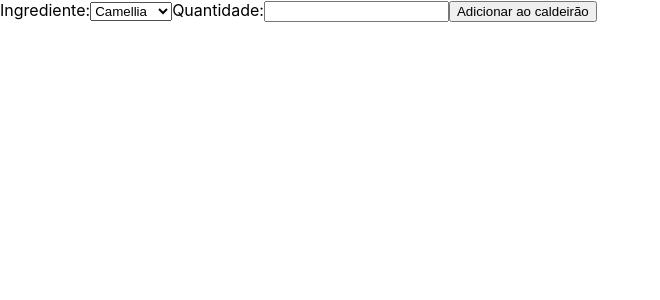
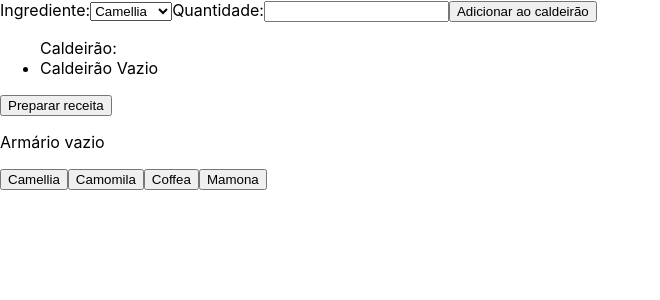
Before and after one commit to renanpbraga/boticarium, a React (Create React App) app: page / in a window 1280 px wide. Shown: the top 300 px of the page, without its empty margins (0-660 px from the left). Built offline with nearby package versions, Linux system fonts and the light colour scheme.

Commit message:
componentiza jardim e ArmarioDePocoes, cria Context e Provider

```diff
--- a/src/App.js
+++ b/src/App.js
@@ -1,11 +1,12 @@
 import React from 'react';
 import Laboratorio from './components/Laboratorio';
+import BoticariumProvider from './context/BoticariumProvider';
 
 function App() {
   return (
-    <div>
+    <BoticariumProvider>
       <Laboratorio />
-    </div>
+    </BoticariumProvider>
   );
 }
 
--- /dev/null
+++ b/src/components/ArmarioDePocoes.jsx
@@ -0,0 +1,33 @@
+import React, { useState, useEffect } from 'react';
+
+function ArmarioDePocoes() {
+  const [itemsFromStorage, setItemsFromStorage] = useState([]);
+
+  useEffect(() => {
+    const setItems = () => {
+      const getItemsFromStorage = JSON.parse(localStorage.getItem('pocoes'));
+      setItemsFromStorage(getItemsFromStorage);
+    };
+    setItems();
+  }, [itemsFromStorage]);
+
+  if(itemsFromStorage === null) {
+    return (
+      <p>Armário vazio</p>
+    );
+  };
+
+  return (
+    <div>
+      <ul>Armário de Poções:
+        {
+          itemsFromStorage.map((pocao) => (
+            <li>{pocao.nome}</li>
+          ))
+        }
+      </ul>
+    </div>
+  )
+}
+
+export default ArmarioDePocoes;
--- /dev/null
+++ b/src/components/Jardim.jsx
@@ -0,0 +1,32 @@
+import React, { useContext, useState } from 'react';
+import BoticariumContext from '../context/BoticariumContext';
+
+function Jardim() {
+  const[ervaColetada, setErvaColetada] = useState([])
+  const {jardim} = useContext(BoticariumContext);
+
+  const coletarErva = (name) => {
+    setErvaColetada([...ervaColetada, name]);
+  }
+
+  console.log(ervaColetada);
+
+  return (
+    <div>
+      {
+        !jardim ? <p>Carregando...</p> : jardim.map((erva) => (
+          <button
+            type="button"
+            name={erva}
+            onClick={((e) => coletarErva(e.target.name))}
+          >
+            {erva}
+          </button>
+        ))
+
+      }
+    </div>
+  )
+}
+
+export default Jardim;
--- a/src/components/Laboratorio.jsx
+++ b/src/components/Laboratorio.jsx
@@ -1,19 +1,49 @@
-import React, {useState} from 'react';
+import React, { useContext } from 'react';
+import BoticariumContext from '../context/BoticariumContext';
+import ArmarioDePocoes from './ArmarioDePocoes';
+import Jardim from './Jardim';
 
 function Laboratorio() {
-  const [ingrediente, setIngrediente] = useState('Camellia');
-  const [quantidade, setQuantidade] = useState();
-  const [caldeirao, setCaldeirao] = useState([]);
+
+  const {
+    ingrediente,
+    setIngrediente,
+    quantidade,
+    setQuantidade,
+    caldeirao,
+    setCaldeirao,
+    grimorio
+  } = useContext(BoticariumContext);
 
   const adicionarIngredientes = () => {
-    if(caldeirao.includes(ingrediente) === false && quantidade > 0){
-      const novoIngrediente = {
-        ingrediente,
-        quantidade,
-      };
+    //special thanks to Eduardo Santos(https://github.com/EduardoSantosF)
+    const novoIngrediente = {
+      ingrediente,
+      quantidade,
+    };
+    const foundIngred = caldeirao.find((ingred) => ingred.ingrediente === ingrediente)
+    if(!foundIngred  && quantidade > 0){
       setCaldeirao([...caldeirao, novoIngrediente]);
     }
+    else {
+      const newCaldeirao = caldeirao.map(
+        ingred => ingred.ingrediente === ingrediente ? {...ingred, quantidade} : ingred
+      );
+      setCaldeirao(newCaldeirao);
+    };
   };
+
+  const getAllDoneRecipes = JSON.parse(localStorage.getItem('pocoes')) || [];
+
+  const preparaReceita = () => {
+    const receitaPreparada = grimorio.receitas.find((receita) => JSON.stringify(receita.ingredientes) === JSON.stringify(caldeirao));
+    global.alert(!receitaPreparada ? "A receita falhou" : `Você preparou: ${receitaPreparada.nome}`);
+    if(receitaPreparada){
+      localStorage.setItem('pocoes', JSON.stringify([...getAllDoneRecipes, receitaPreparada]));
+    }
+    setCaldeirao([]);
+  };
+
   return (
     <div>
       <label htmlFor="ingrediente">
@@ -27,16 +57,19 @@ function Laboratorio() {
       </label>
       <label htmlFor="quantidade">
         Quantidade:
-        <input type="number" id="quantidade" onChange={(e) => setQuantidade(e.target.value)}/>
+        <input type="number" id="quantidade" onChange={(e) => setQuantidade(Number(e.target.value))}/>
       </label>
       <button type="button" onClick={adicionarIngredientes}>Adicionar ao caldeirão</button>
-      <ul>
-        {!caldeirao ? <p>Vazio</p> : caldeirao.map((caldeirao, index) => (
-          <li key={caldeirao.ingrediente[index]}>
+      <ul>Caldeirão:
+        {caldeirao.length < 1 ? <li>Caldeirão Vazio</li> : caldeirao.map((caldeirao) => (
+          <li key={caldeirao.ingrediente}>
             {caldeirao.quantidade}x: {caldeirao.ingrediente}
           </li>
         ))}
       </ul>
+      <button type="button" onClick={preparaReceita}>Preparar receita</button>
+      <ArmarioDePocoes />
+      <Jardim />
     </div>
   )
 }
--- /dev/null
+++ b/src/context/BoticariumContext.js
@@ -0,0 +1,5 @@
+import { createContext } from 'react';
+
+const BoticariumContext = createContext();
+
+export default BoticariumContext;
--- /dev/null
+++ b/src/context/BoticariumProvider.js
@@ -0,0 +1,77 @@
+import React, { useState } from 'react';
+import PropTypes from 'prop-types';
+import BoticariumContext from './BoticariumContext';
+
+function BoticariumProvider({children}) {
+  const [ingrediente, setIngrediente] = useState('Camellia');
+  const [quantidade, setQuantidade] = useState();
+  const [caldeirao, setCaldeirao] = useState([]);
+  const [ervas, setErvas] = useState([]);
+
+  const grimorio = {
+    receitas: [
+      {
+        id: 1,
+        nome: "Poção de cura",
+        ingredientes: [{
+          ingrediente: "Camellia",
+          quantidade: 2,
+        }],
+      },
+      {
+        id: 2,
+        nome: "Veneno",
+        ingredientes: [{
+          ingrediente: "Mamona",
+          quantidade: 5,
+        }],
+      },
+      {
+        id: 3,
+        nome: "Calmante",
+        ingredientes: [{
+          ingrediente: "Camellia",
+          quantidade: 2,
+        },
+        {
+          ingrediente: "Camomila",
+          quantidade: 2,
+        }],
+      },
+    ],
+  };
+
+  const jardim = [
+    "Camellia",
+    "Camomila",
+    "Coffea",
+    "Mamona",
+  ];
+
+  const context =  {
+    ingrediente,
+    setIngrediente,
+    quantidade,
+    setQuantidade,
+    caldeirao,
+    setCaldeirao,
+    grimorio,
+    ervas,
+    setErvas,
+    jardim,
+  };
+
+  return (
+    <div>
+      <BoticariumContext.Provider value={ context }>
+        { children }
+      </BoticariumContext.Provider>
+    </div>
+  )
+}
+
+BoticariumProvider.propTypes = {
+  children: PropTypes.node.isRequired,
+};
+
+export default BoticariumProvider;
--- a/src/index.js
+++ b/src/index.js
@@ -1,5 +1,6 @@
 import React from 'react';
 import ReactDOM from 'react-dom';
+import BoticariumProvider from './context/BoticariumProvider';
 import './index.css';
 import App from './App';
 import reportWebVitals from './reportWebVitals';
```
